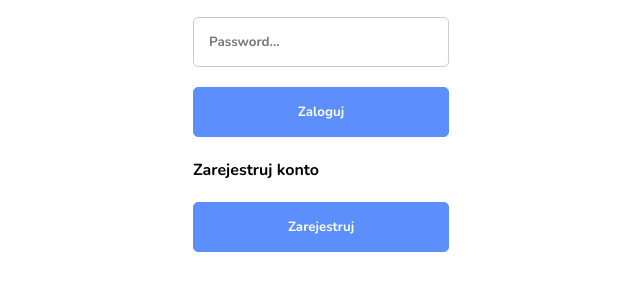
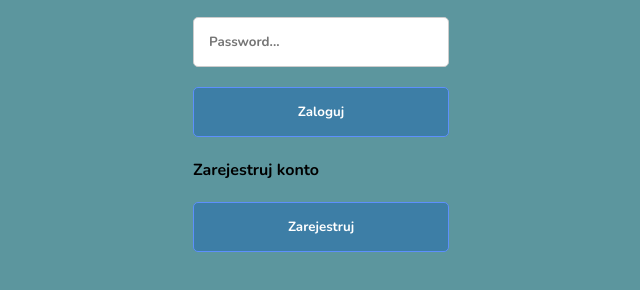
Before and after one commit to ktanska/children-health-card, a plain HTML site: page public/index.html in a window 1280 px wide. Shown: the part 286-576 px from the top of the page, without its empty margins (319-959 px from the left). Drawn offline with nearby package versions, Linux system fonts and the light colour scheme; no server answers.

Commit message:
Add files via upload

```diff
--- a/public/style.css
+++ b/public/style.css
@@ -1,5 +1,5 @@
 body {
-  background: #fff;
+  background: #5c969e;
   padding: 0px;
   margin: 0px;
   font-family: 'Nunito', sans-serif;
@@ -38,7 +38,7 @@ input, button {
 }
 
 .main-div button, .loggedin-div button {
-  background: #5d8ffc;
+  background: #3d7ea6;
   color: #fff;
   border: 1px solid #5d8ffc;
   border-radius: 5px;
```
Also changed, not shown: public/menu.html (+1 -1 lines).
